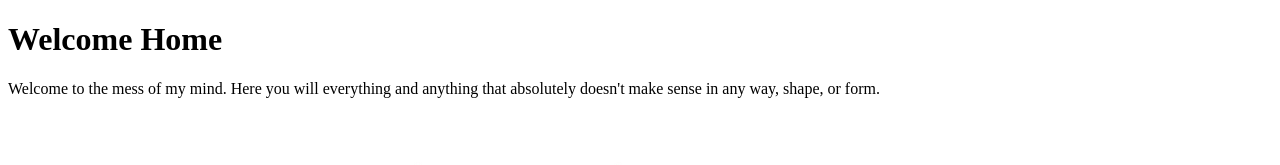
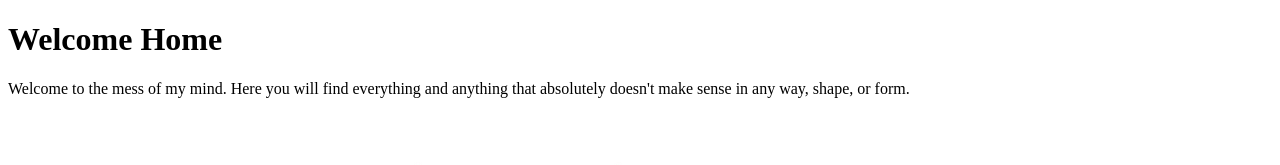
Before and after one commit to GoodVibes24/First-Webpage, a plain HTML site: page index.html in a window 1280 px wide. Shown: the top 165 px of the page. Drawn offline with Linux system fonts and the light colour scheme.

Commit message:
Update index.html

```diff
--- a/index.html
+++ b/index.html
@@ -13,7 +13,7 @@
 </head>
 <body>
    <h1>Welcome Home</h1>
-   <p>Welcome to the mess of my mind. Here you will everything and anything that absolutely doesn't make sense in any way, shape, or form.</p>
+   <p>Welcome to the mess of my mind. Here you will find everything and anything that absolutely doesn't make sense in any way, shape, or form.</p>
 
    <a href="https://www.youtube.com/watch?v=92Yz2hQjFyY" title="Casino Cups"><img src="Cuphead Being Greedy.jfif" alt="Casino Cups"></a>
 
```
